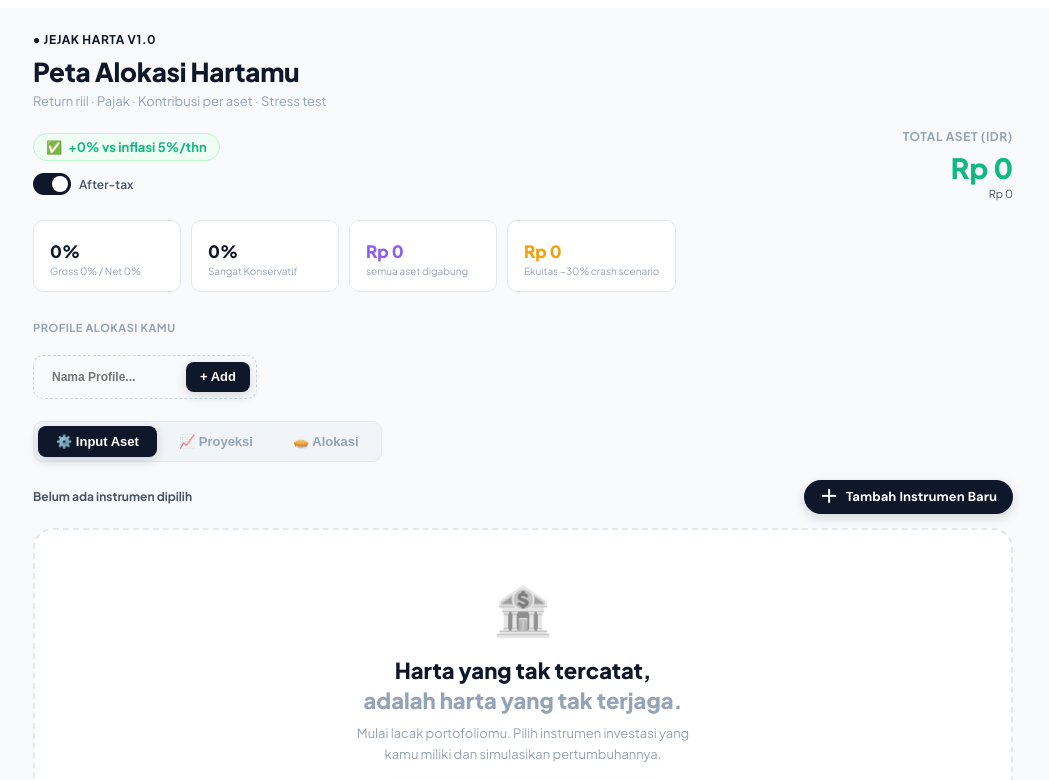
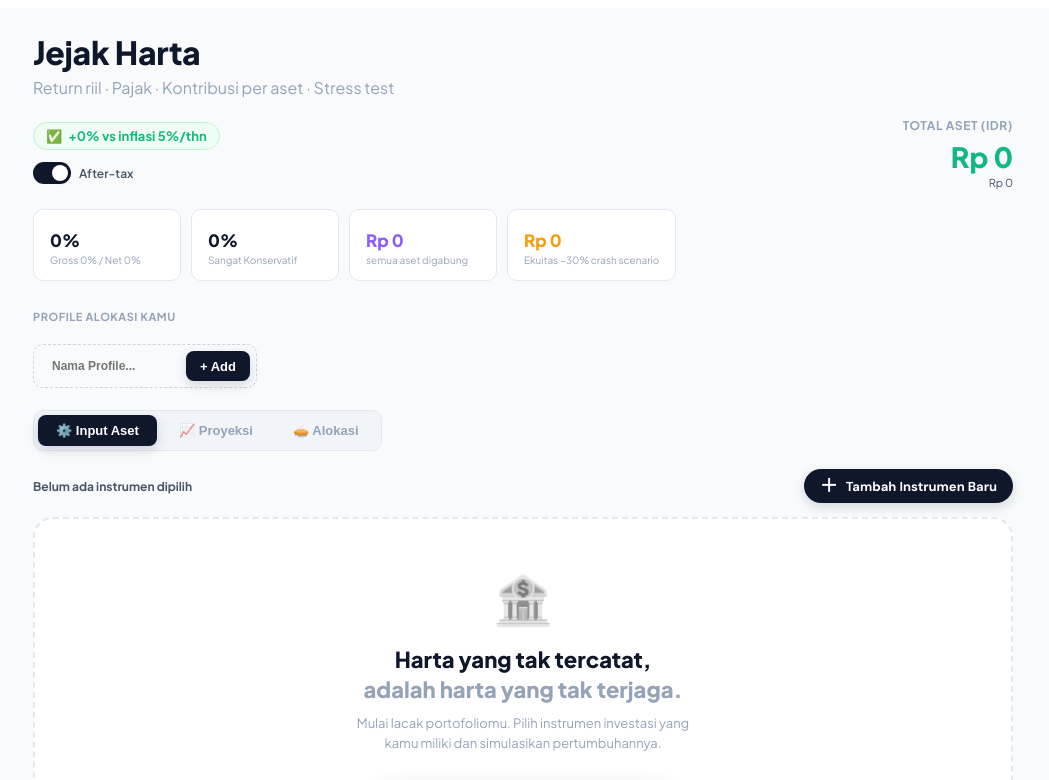
Before and after one commit to affanmaulana/jejak-uang, a React (Vite) app: page / in a window 1280 px wide. Shown: the top 780 px of the page, without its empty margins (117-1166 px from the left). Built offline with nearby package versions, Linux system fonts and the light colour scheme; a web font is replaced by a local one.

Commit message:
feat: update logo, favicon and refine header UI

```diff
--- a/index.html
+++ b/index.html
@@ -4,6 +4,7 @@
     <meta charset="UTF-8" />
     <meta name="viewport" content="width=device-width, initial-scale=1.0" />
     <title>Jejak Harta | Lihat Pertumbuhan Harta Anda</title>
+    <link rel="icon" type="image/svg+xml" href="/favicon.svg" />
   </head>
   <body>
     <div id="root"></div>
--- a/src/App.jsx
+++ b/src/App.jsx
@@ -54,6 +54,7 @@ const tokens = {
       sp500: '#3B82F6',
       usd: '#10B981',
       gold: '#EAB308',
+      rdSaham: '#fb7185',
     },
   },
   typography: {
@@ -118,6 +119,19 @@ const ASSET_CLASSES = [
     liquidity: "T+2",
     risk: "Rendah–Sedang",
     description: "Reksa dana obligasi. Return lebih tinggi, sedikit fluktuasi.",
+  },
+  {
+    id: "rdSaham",
+    name: "Reksadana Saham",
+    return: 11.0,
+    color: tokens.colors.dataViz.rdSaham,
+    isEquity: true,
+    isUSD: false,
+    taxRate: 0,
+    liquidity: "T+3",
+    risk: "Tinggi",
+    description:
+      "Kumpulan saham pilihan yang dikelola oleh Manajer Investasi profesional. Diversifikasi tinggi, potensi return jangka panjang.",
   },
   {
     id: "saham",
@@ -267,6 +281,7 @@ export default function WealthTracker() {
     sp500: 0,
     usd: 0,
     gold: 0,
+    rdSaham: 0,
   });
 
   const [fireTarget, setFireTarget] = useState(1000000000); // Default 5 Miliar
@@ -281,6 +296,7 @@ export default function WealthTracker() {
     sp500: 0,
     usd: 0,
     gold: 0,
+    rdSaham: 0,
   });
 
   const [rawInputs, setRawInputs] = useState({});
@@ -673,8 +689,8 @@ export default function WealthTracker() {
 @media (min-width:641px) and (max-width:1023px) { .asset-grid { grid-template-columns:repeat(2,1fr); } }
 .fab { display:none; }
 @media (max-width:768px) {
-  .header-title { font-size:18px !important; }
-  .header-sub { font-size:11px !important; }
+  .header-title { font-size:24px !important; }
+  .header-sub { font-size:12px !important; }
   .desktop-only { display: none !important; }
   .fab {
     display:flex;
@@ -728,31 +744,22 @@ export default function WealthTracker() {
       <div style={{ maxWidth: 980, margin: "0 auto" }}>
         {/* ── HEADER ── */}
         <div style={{ marginBottom: 20 }}>
-          <div
-            style={{
-              ...tokens.typography.eyebrow,
-              color: tokens.colors.semantic.brand,
-              marginBottom: 6,
-            }}
-          >
-            ● JEJAK HARTA V1.0
-          </div>
           <h1
             className="header-title"
             style={{
-              fontSize: 26,
+              fontSize: 32,
               fontWeight: 800,
               margin: 0,
               letterSpacing: "-0.01em",
               color: tokens.colors.text.primary,
             }}
           >
-            Peta Alokasi Hartamu
+            Jejak Harta
           </h1>
           <p
             className="header-sub"
             style={{
-              fontSize: 13,
+              fontSize: 16,
               color: tokens.colors.text.tertiary,
               marginTop: 5,
               marginBottom: 0,
```
Also changed, not shown: public/favicon.svg (added), src/assets/logo.svg (added).
